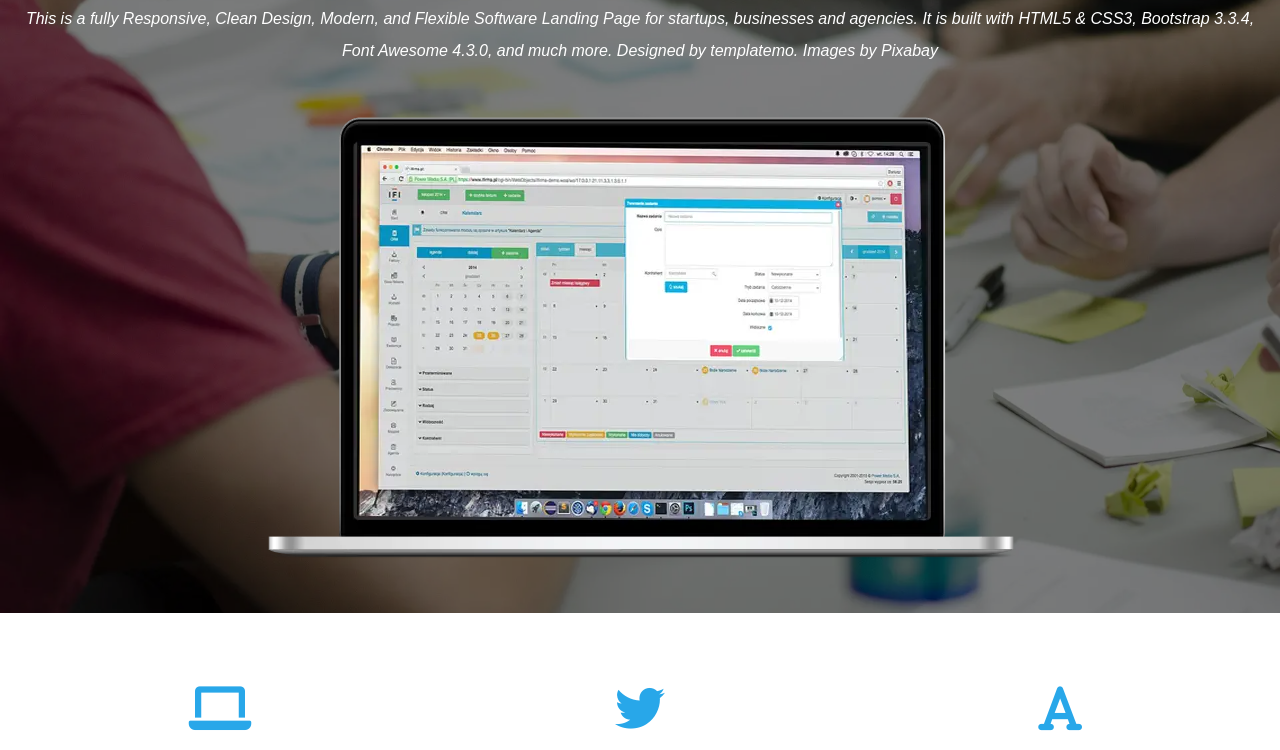
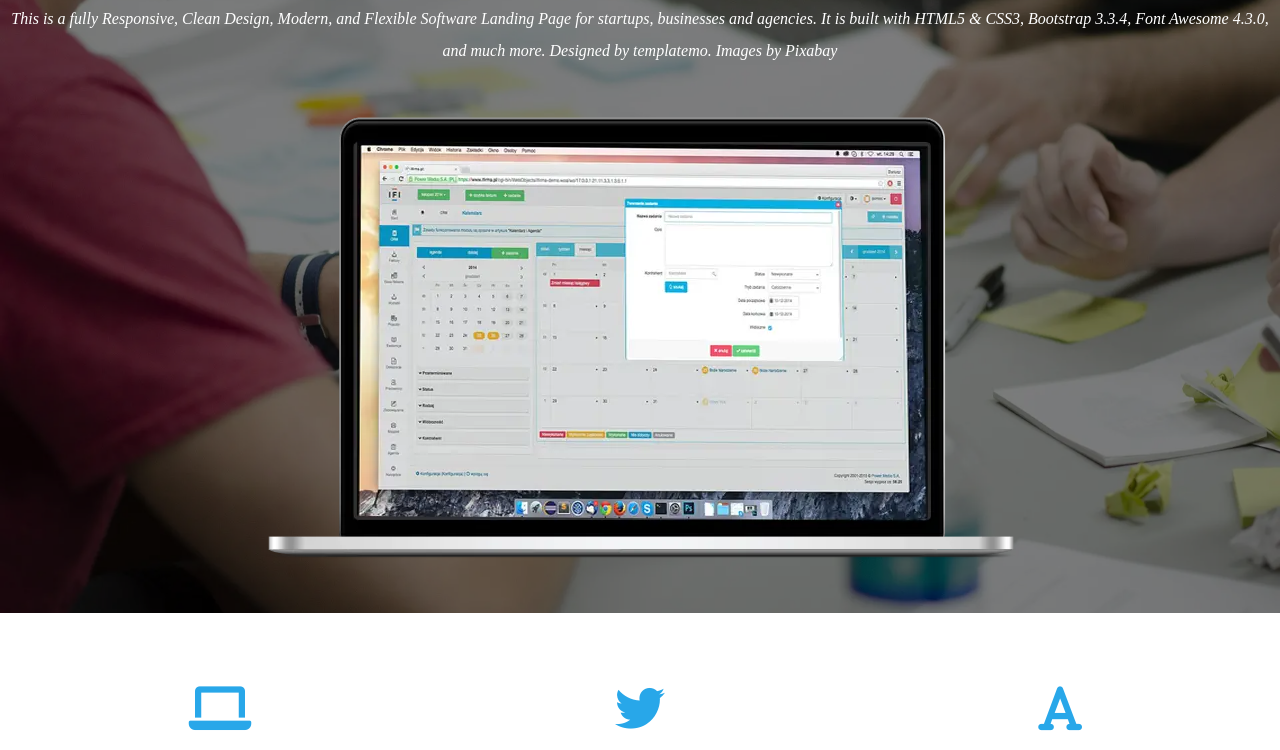
Before and after one commit to Moukhtar-youssef/Boxer-template, a website: page project/index.pug in a window 1280 px wide. Shown: the part 197-947 px from the top of the page. Drawn offline with nearby package versions, Linux system fonts and the light colour scheme; files that its build step writes are made by us from their sources.

Commit message:
fixing the font

```diff
--- a/project/index.pug
+++ b/project/index.pug
@@ -1,5 +1,5 @@
 doctype html
-html(lang="en",style="font-family:sans-serif")
+html(lang="en")
   head
     meta(charset="UTF-8")
     meta(http-equiv="X-UA-Compatible", content="IE=edge")
--- a/project/scss/core/_reset.scss
+++ b/project/scss/core/_reset.scss
@@ -19,6 +19,7 @@ html {
   line-height: 1.15; /* 1 */
   -webkit-text-size-adjust: 100%; /* 2 */
   scroll-behavior: smooth;
+  font-family: sans-serif;
 }
 body {
   margin: 0;
```
